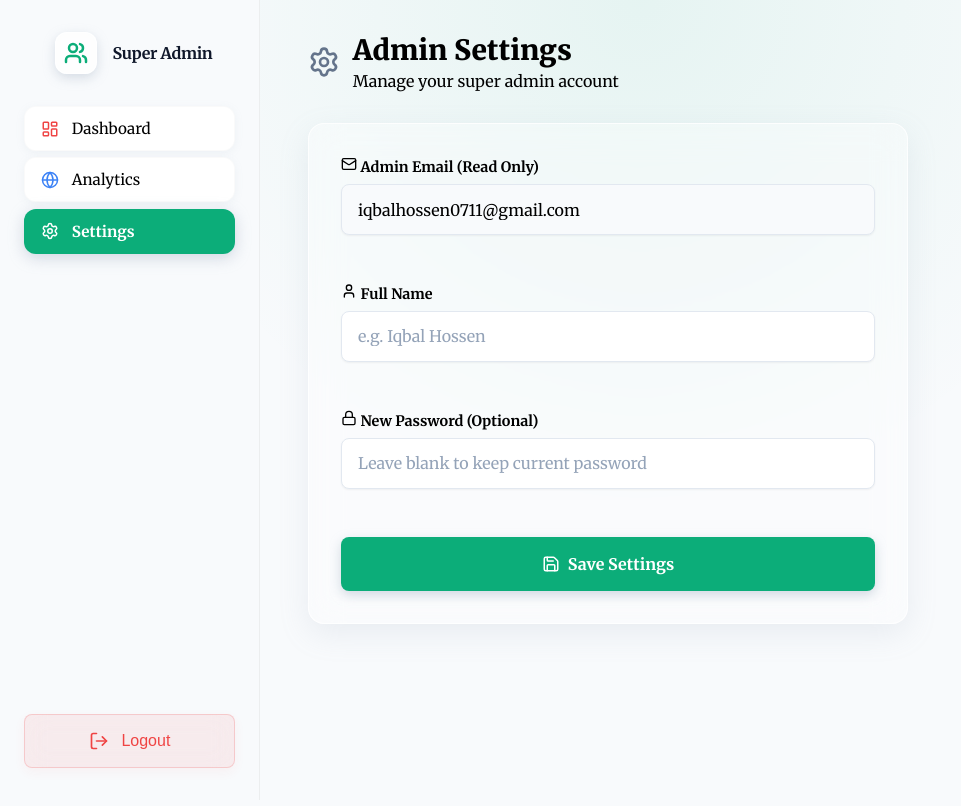
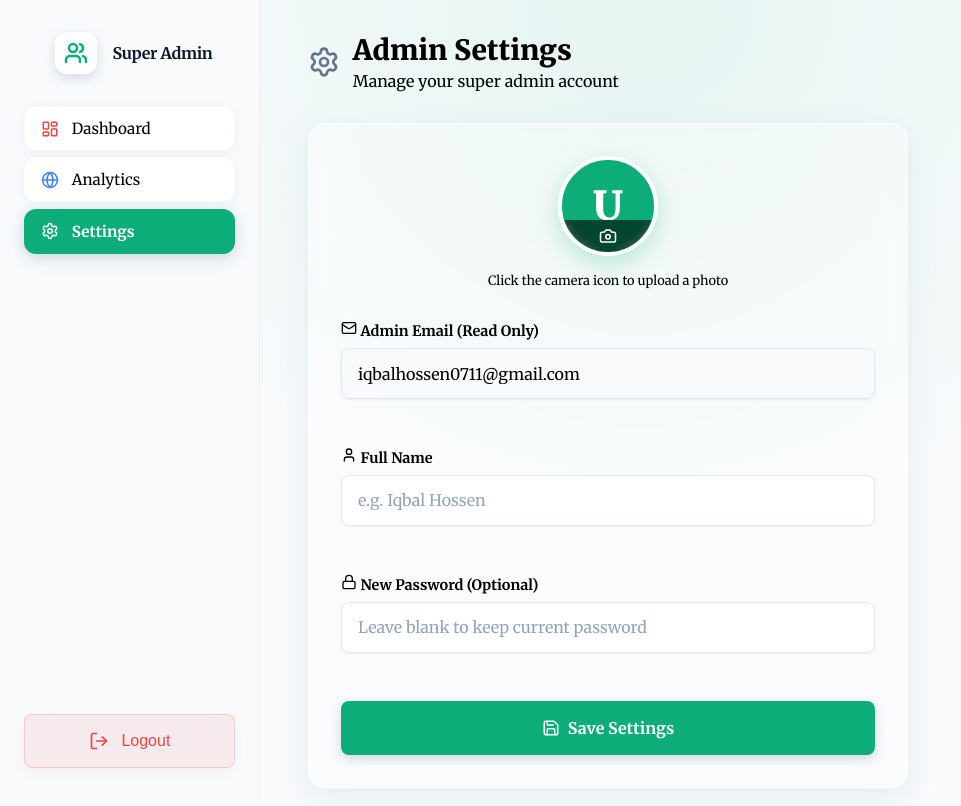
Before and after one commit to Iqbalhossen07/glorious-family, a Next.js app: page /admin/settings in a window 1280 px wide. Shown: the top 806 px of the page, without its empty margins (0-961 px from the left). Built offline with nearby package versions, Linux system fonts and the light colour scheme; no server answers.

Commit message:
feat(avatar): Add profile picture upload in settings and topbar

```diff
--- a/package.json
+++ b/package.json
@@ -12,6 +12,7 @@
     "@ducanh2912/next-pwa": "^10.2.9",
     "@supabase/supabase-js": "^2.112.2",
     "@vercel/analytics": "^2.0.1",
+    "browser-image-compression": "^2.0.2",
     "html2canvas": "^1.4.1",
     "jspdf": "^4.2.1",
     "lucide-react": "^1.30.0",
--- a/src/app/admin/settings/page.tsx
+++ b/src/app/admin/settings/page.tsx
@@ -1,9 +1,9 @@
 'use client'
 import { useState, useEffect } from 'react'
 import { Settings, User, Lock, Mail, Save } from 'lucide-react'
-import { AuthService } from '@/services/auth.service'
 import { supabase } from '@/lib/supabase'
 import Swal from 'sweetalert2'
+import AvatarUpload from '@/components/AvatarUpload'
 
 export default function AdminSettingsPage() {
   const [loading, setLoading] = useState(false)
@@ -11,6 +11,7 @@ export default function AdminSettingsPage() {
 
   const [fullName, setFullName] = useState('')
   const [password, setPassword] = useState('')
+  const [avatarUrl, setAvatarUrl] = useState('')
 
   useEffect(() => {
     fetchUser()
@@ -22,6 +23,7 @@ export default function AdminSettingsPage() {
       if (user) {
         setUser(user)
         setFullName(user.user_metadata?.full_name || 'Iqbal Hossen')
+        setAvatarUrl(user.user_metadata?.avatar_url || '')
       }
     } catch (err) {}
   }
@@ -62,7 +64,14 @@ export default function AdminSettingsPage() {
         </div>
       </div>
 
-      <div className="minimal-card" style={{ padding: '2rem', borderRadius: '16px', maxWidth: '600px' }}>
+      <div className="minimal-card" style={{ padding: '2rem', borderRadius: '16px', maxWidth: '600px', display: 'flex', flexDirection: 'column', gap: '2rem' }}>
+
+        <AvatarUpload
+          currentUrl={avatarUrl}
+          userName={fullName}
+          onUploadSuccess={(url) => setAvatarUrl(url)}
+        />
+
         <form onSubmit={handleUpdate} style={{ display: 'flex', flexDirection: 'column', gap: '1.5rem' }}>
 
           <div className="input-group">
--- /dev/null
+++ b/src/components/AvatarUpload.tsx
@@ -0,0 +1,132 @@
+'use client'
+import { useState, useRef } from 'react'
+import { Camera, Loader2 } from 'lucide-react'
+import imageCompression from 'browser-image-compression'
+import Swal from 'sweetalert2'
+import { AuthService } from '@/services/auth.service'
+
+export default function AvatarUpload({ currentUrl, onUploadSuccess, userName }: { currentUrl?: string, onUploadSuccess: (url: string) => void, userName: string }) {
+  const [loading, setLoading] = useState(false)
+  const [preview, setPreview] = useState(currentUrl)
+  const fileInputRef = useRef<HTMLInputElement>(null)
+
+  const handleFileChange = async (e: React.ChangeEvent<HTMLInputElement>) => {
+    const file = e.target.files?.[0]
+    if (!file) return
+
+    if (!file.type.startsWith('image/')) {
+      Swal.fire('Error', 'Please select a valid image file', 'error')
+      return
+    }
+
+    try {
+      setLoading(true)
+
+      // 1. Compress Image
+      const options = {
+        maxSizeMB: 0.1, // Compress to ~100KB max
+        maxWidthOrHeight: 800,
+        useWebWorker: true
+      }
+      const compressedFile = await imageCompression(file, options)
+
+      // 2. Prepare for upload
+      const formData = new FormData()
+      formData.append('file', compressedFile)
+      formData.append('bucket', 'avatars')
+      const ext = file.name.split('.').pop()
+      const path = `${Date.now()}_${Math.random().toString(36).substring(7)}.${ext}`
+      formData.append('path', path)
+
+      // 3. Upload via API (Bypasses RLS using Service Role)
+      const res = await fetch('/api/upload', {
+        method: 'POST',
+        body: formData
+      })
+      const data = await res.json()
+
+      if (data.error) throw new Error(data.error)
+
+      const uploadedUrl = data.url
+      setPreview(uploadedUrl)
+
+      // 4. Update Supabase Auth user_metadata
+      await AuthService.updateUser({
+        data: { avatar_url: uploadedUrl }
+      })
+
+      onUploadSuccess(uploadedUrl)
+      Swal.fire({
+        icon: 'success',
+        title: 'Profile picture updated!',
+        toast: true,
+        position: 'top-end',
+        showConfirmButton: false,
+        timer: 2000
+      })
+
+    } catch (error: any) {
+      console.error('Upload Error:', error)
+      Swal.fire('Error', error.message || 'Failed to upload image', 'error')
+      setPreview(currentUrl) // revert on fail
+    } finally {
+      setLoading(false)
+      if (fileInputRef.current) fileInputRef.current.value = ''
+    }
+  }
+
+  const initials = userName ? userName.charAt(0).toUpperCase() : 'U'
+
+  return (
+    <div style={{ display: 'flex', flexDirection: 'column', alignItems: 'center', gap: '1rem' }}>
+      <div
+        style={{
+          width: '100px', height: '100px', borderRadius: '50%',
+          background: 'var(--primary)', color: '#fff',
+          display: 'flex', alignItems: 'center', justifyContent: 'center',
+          fontSize: '2.5rem', fontWeight: 800,
+          position: 'relative', overflow: 'hidden',
+          boxShadow: '0 8px 24px rgba(12, 173, 121, 0.25)',
+          border: '4px solid #fff'
+        }}
+      >
+        {preview ? (
+          <img src={preview} alt="Profile" style={{ width: '100%', height: '100%', objectFit: 'cover' }} />
+        ) : (
+          initials
+        )}
+
+        <div
+          onClick={() => !loading && fileInputRef.current?.click()}
+          style={{
+            position: 'absolute', bottom: 0, left: 0, width: '100%', height: '35%',
+            background: 'rgba(0,0,0,0.6)', backdropFilter: 'blur(4px)',
+            display: 'flex', alignItems: 'center', justifyContent: 'center',
+            cursor: loading ? 'not-allowed' : 'pointer',
+            transition: 'all 0.2s ease',
+            opacity: loading ? 0.8 : 1
+          }}
+        >
+          {loading ? <Loader2 size={18} className="spin" color="#fff" /> : <Camera size={18} color="#fff" />}
+        </div>
+      </div>
+
+      <input
+        type="file"
+        accept="image/*"
+        ref={fileInputRef}
+        onChange={handleFileChange}
+        style={{ display: 'none' }}
+      />
+
+      <div style={{ fontSize: '0.8rem', color: 'var(--text-muted)' }}>
+        Click the camera icon to upload a photo
+      </div>
+
+      <style>{`
+        .spin { animation: spin 1s linear infinite; }
+        @keyframes spin { 100% { transform: rotate(360deg); } }
+      `}</style>
+    </div>
+  )
+}
--- a/src/components/MobileTopBar.tsx
+++ b/src/components/MobileTopBar.tsx
@@ -5,14 +5,20 @@ import { AuthService } from '@/services/auth.service'
 
 export default function MobileTopBar() {
   const [initials, setInitials] = useState('U')
+  const [avatarUrl, setAvatarUrl] = useState('')
 
   useEffect(() => {
     const fetchUser = async () => {
       try {
         const session = await AuthService.getSession()
         const fullName = session?.user?.user_metadata?.full_name
+        const avatar = session?.user?.user_metadata?.avatar_url
+
         if (fullName) {
           setInitials(fullName.charAt(0).toUpperCase())
+        }
+        if (avatar) {
+          setAvatarUrl(avatar)
         }
       } catch (error) {}
     }
@@ -48,9 +54,14 @@ export default function MobileTopBar() {
         justifyContent: 'center',
         fontWeight: 700,
         fontSize: '1rem',
-        boxShadow: '0 2px 8px rgba(12, 173, 121, 0.3)'
+        boxShadow: '0 2px 8px rgba(12, 173, 121, 0.3)',
+        overflow: 'hidden'
       }}>
-        {initials}
+        {avatarUrl ? (
+          <img src={avatarUrl} alt="Profile" style={{ width: '100%', height: '100%', objectFit: 'cover' }} />
+        ) : (
+          initials
+        )}
       </div>
     </header>
   )
```
Also changed, not shown: src/app/api/upload/route.ts (added, +38 -0 lines), src/app/dashboard/settings/page.tsx (+11 -0 lines), 2 other files (tests, documents, lock files or other folders).
